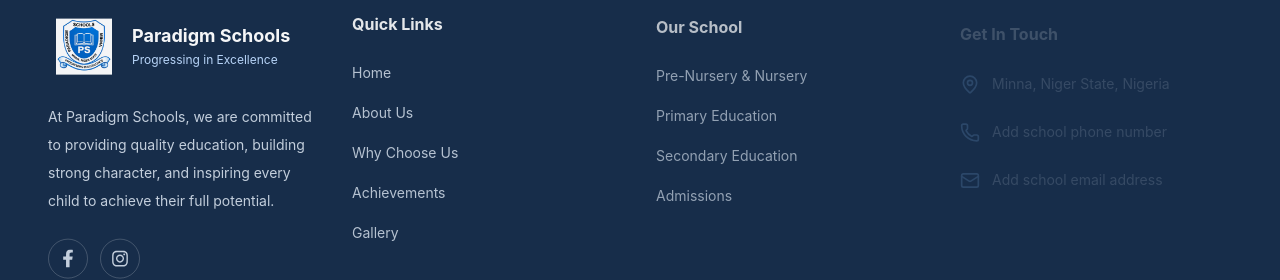
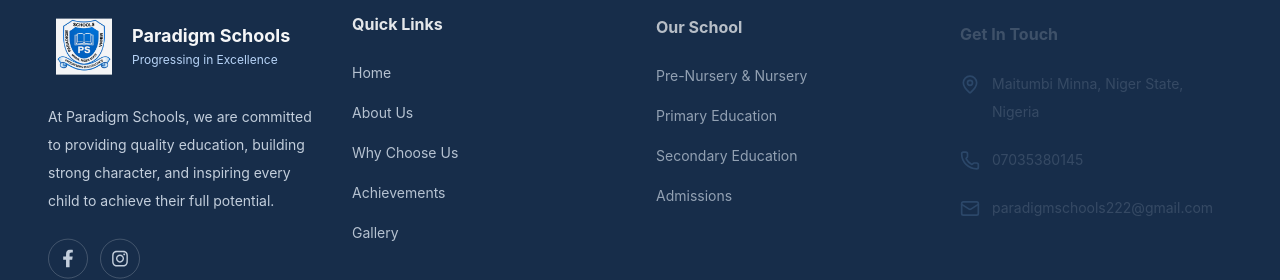
Before and after one commit to ERIC-FID/Paradigm-Schools, a React (Vite) app: page /Paradigm-Schools/about in a window 1280 px wide. Shown: the part 4425-4705 px from the top of the page. Built offline with nearby package versions, Linux system fonts and the light colour scheme.

Commit message:
added some info in the footer

```diff
--- a/src/Components/Footer.jsx
+++ b/src/Components/Footer.jsx
@@ -189,7 +189,7 @@ function Footer() {
                   className="mt-1 shrink-0 text-blue-300"
                 />
                 <p className="text-sm leading-7 text-slate-300">
-                  Minna, Niger State, Nigeria
+                  Maitumbi Minna, Niger State, Nigeria
                 </p>
               </div>
 
@@ -199,7 +199,7 @@ function Footer() {
                   className="mt-1 shrink-0 text-blue-300"
                 />
                 <p className="text-sm leading-7 text-slate-300">
-                  Add school phone number
+                  07035380145
                 </p>
               </div>
 
@@ -209,7 +209,7 @@ function Footer() {
                   className="mt-1 shrink-0 text-blue-300"
                 />
                 <p className="text-sm leading-7 text-slate-300">
-                  Add school email address
+                  paradigmschools222@gmail.com
                 </p>
               </div>
 
--- a/src/Sections/AboutPage.jsx
+++ b/src/Sections/AboutPage.jsx
@@ -38,7 +38,7 @@ function AboutSection() {
             </p>
 
             <p className="mt-4 text-base leading-relaxed text-gray-600 mb-4">
-              We encourage every child to discover his or her potential,
+              We encourage every child to discover his or her potentials,
               build confidence, and develop the knowledge and skills
               needed to succeed.
             </p>
```
